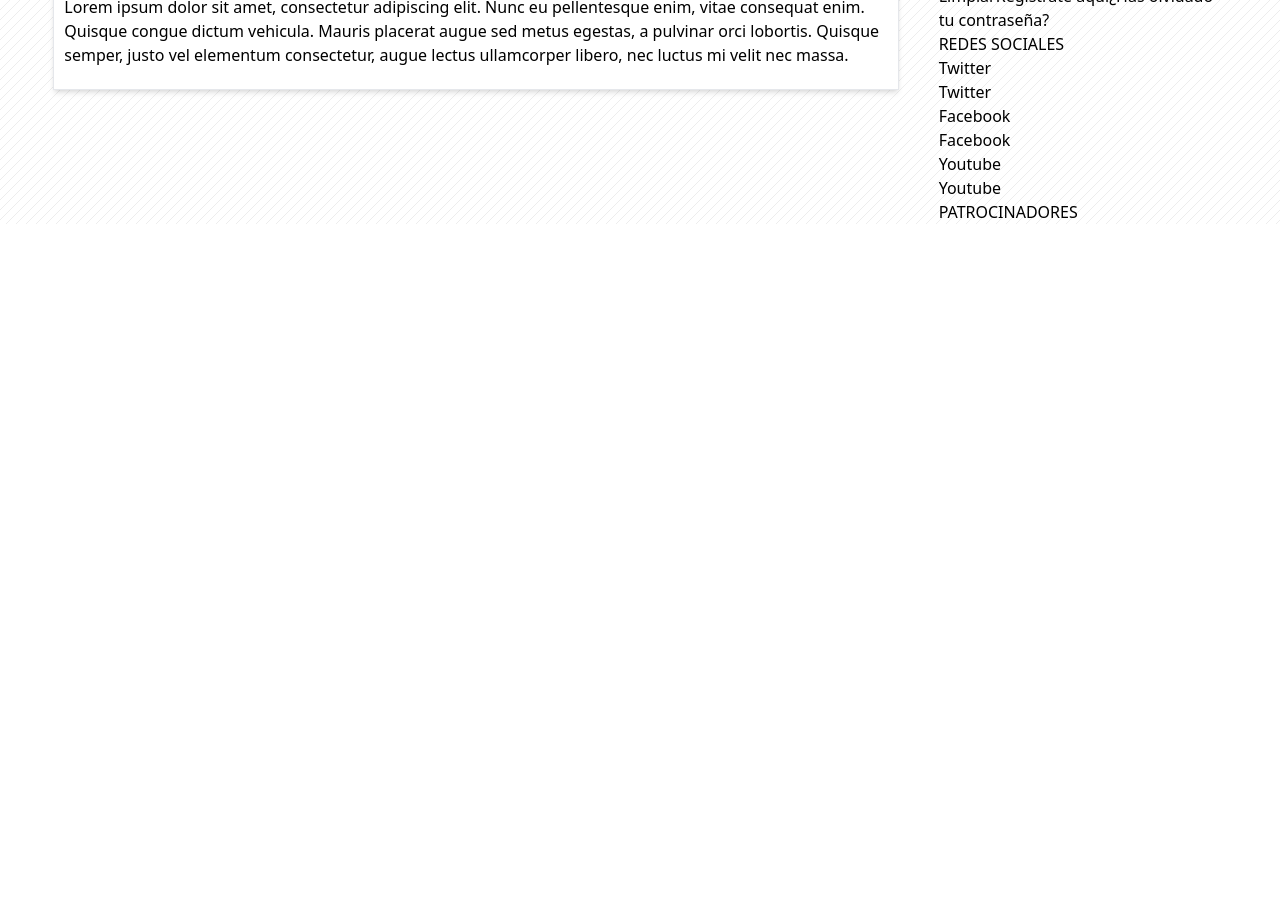
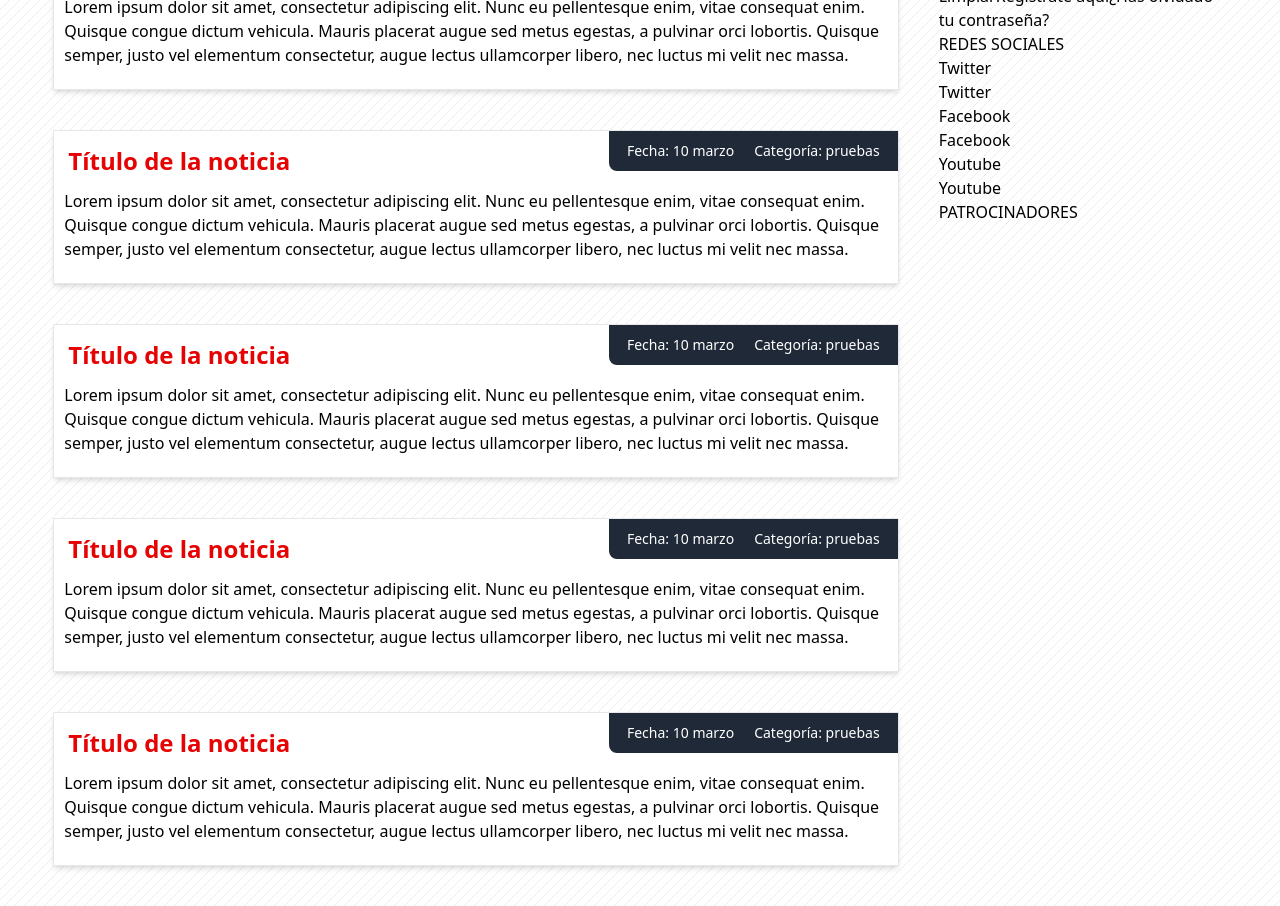
Before and after one commit to dvaldi7/Spanish-MMA, a React (Vite) app in the folder spanish-mma/: page / in a window 1280 px wide. Shown: the part 880-1786 px from the top of the page. Before the commit the page ends 1104 px from the top, so only its background shows below. Built offline with nearby package versions, Linux system fonts and the light colour scheme.

Commit message:
added tailwind components for articles

```diff
--- a/spanish-mma/src/App.jsx
+++ b/spanish-mma/src/App.jsx
@@ -87,22 +87,108 @@ function App() {
                         Últimas noticias
                         </h2>
 
-                    <article className='w-full h-auto border border-gray-200 m-10 mx-auto p-2.5 bg-white
-                    text-black shadow-md'>
+                    <article className='articles-item'>
 
-                        <div className='float-right bg-gray-800 h-10 leading-6 p-2 text-white -m-2.5
-                        text-sm rounded-bl-lg'>
-                            <span className='m-2.5'>Fecha: 10 marzo</span>
-                            <span className='m-2.5'>Categoría: pruebas</span>
+                        <div className='articles-data '>
+                            <span>Fecha: 10 marzo</span>
+                            <span>Categoría: pruebas</span>
                         </div>
 
-                        <h4 className='block text-2xl m-1'>
-                            <a href='#' className='font-semibold text-custom-red hover:underline'>
+                        <h4 className='articles-head'>
+                            <a href='#'>
                                 Título de la noticia
                                 </a>
                         </h4>
 
-                        <p className='block mt-3 mb-3 font-sans font-normal text-base'>
+                        <p className='articles-description'>
+                            Lorem ipsum dolor sit amet, consectetur adipiscing elit. Nunc eu pellentesque enim, vitae
+                            consequat enim. Quisque congue dictum vehicula. Mauris placerat augue sed metus egestas,
+                            a pulvinar orci lobortis. Quisque semper, justo vel elementum consectetur, augue lectus
+                            ullamcorper libero, nec luctus mi velit nec massa.
+                        </p>
+
+                    </article>
+
+                    <article className='articles-item'>
+
+                        <div className='articles-data '>
+                            <span>Fecha: 10 marzo</span>
+                            <span>Categoría: pruebas</span>
+                        </div>
+
+                        <h4 className='articles-head'>
+                            <a href='#'>
+                                Título de la noticia
+                                </a>
+                        </h4>
+
+                        <p className='articles-description'>
+                            Lorem ipsum dolor sit amet, consectetur adipiscing elit. Nunc eu pellentesque enim, vitae
+                            consequat enim. Quisque congue dictum vehicula. Mauris placerat augue sed metus egestas,
+                            a pulvinar orci lobortis. Quisque semper, justo vel elementum consectetur, augue lectus
+                            ullamcorper libero, nec luctus mi velit nec massa.
+                        </p>
+
+                    </article>
+
+                    <article className='articles-item'>
+
+                        <div className='articles-data '>
+                            <span>Fecha: 10 marzo</span>
+                            <span>Categoría: pruebas</span>
+                        </div>
+
+                        <h4 className='articles-head'>
+                            <a href='#'>
+                                Título de la noticia
+                                </a>
+                        </h4>
+
+                        <p className='articles-description'>
+                            Lorem ipsum dolor sit amet, consectetur adipiscing elit. Nunc eu pellentesque enim, vitae
+                            consequat enim. Quisque congue dictum vehicula. Mauris placerat augue sed metus egestas,
+                            a pulvinar orci lobortis. Quisque semper, justo vel elementum consectetur, augue lectus
+                            ullamcorper libero, nec luctus mi velit nec massa.
+                        </p>
+
+                    </article>
+
+                    <article className='articles-item'>
+
+                        <div className='articles-data '>
+                            <span>Fecha: 10 marzo</span>
+                            <span>Categoría: pruebas</span>
+                        </div>
+
+                        <h4 className='articles-head'>
+                            <a href='#'>
+                                Título de la noticia
+                                </a>
+                        </h4>
+
+                        <p className='articles-description'>
+                            Lorem ipsum dolor sit amet, consectetur adipiscing elit. Nunc eu pellentesque enim, vitae
+                            consequat enim. Quisque congue dictum vehicula. Mauris placerat augue sed metus egestas,
+                            a pulvinar orci lobortis. Quisque semper, justo vel elementum consectetur, augue lectus
+                            ullamcorper libero, nec luctus mi velit nec massa.
+                        </p>
+
+                    </article>
+
+                    <article className='articles-item'>
+
+                        <div className='articles-data '>
+                            <span>Fecha: 10 marzo</span>
+                            <span>Categoría: pruebas</span>
+                        </div>
+
+                        <h4 className='articles-head'>
+                            <a href='#'>
+                                Título de la noticia
+                                </a>
+                        </h4>
+
+                        <p className='articles-description'>
                             Lorem ipsum dolor sit amet, consectetur adipiscing elit. Nunc eu pellentesque enim, vitae
                             consequat enim. Quisque congue dictum vehicula. Mauris placerat augue sed metus egestas,
                             a pulvinar orci lobortis. Quisque semper, justo vel elementum consectetur, augue lectus
--- a/spanish-mma/src/index.css
+++ b/spanish-mma/src/index.css
@@ -86,4 +86,30 @@
     background: url("pxgray.png"), white;
     @apply w-full h-20 block text-center text-4xl font-medium tracking-widest pt-5 border shadow-header3D
   }
+
+  .articles-item{
+    @apply w-full h-auto border border-gray-200 m-10 mx-auto p-2.5 bg-white
+                    text-black shadow-md
+  }
+
+  .articles-data{
+    @apply float-right bg-gray-800 h-10 leading-6 p-2 text-white -m-2.5
+                        text-sm rounded-bl-lg;
+  }
+
+  .articles-data span{
+    @apply m-2.5;
+  }
+
+  .articles-head{
+    @apply block text-2xl m-1;
+  }
+
+  .articles-head a{
+    @apply font-semibold text-custom-red hover:underline;
+  }
+
+  .articles-description{
+    @apply block mt-3 mb-3 font-sans font-normal text-base;
+  }
 }
```
